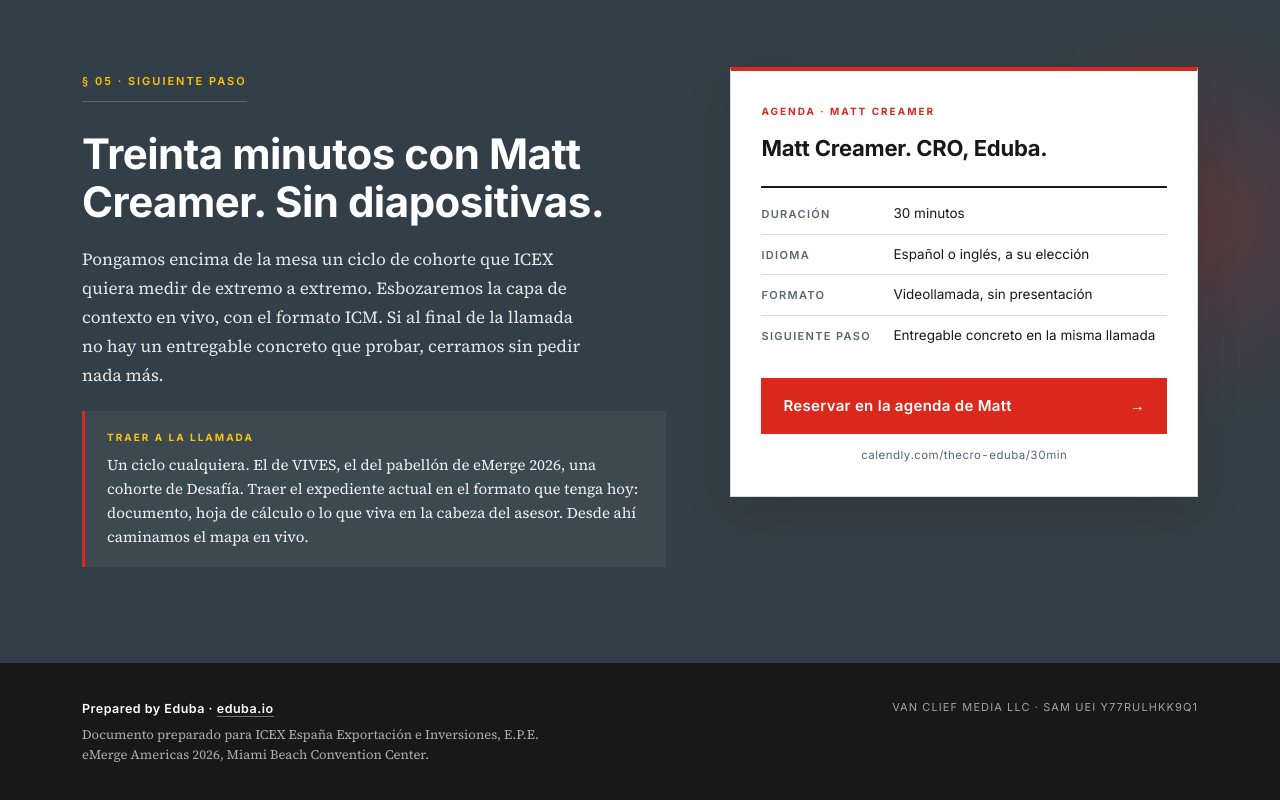
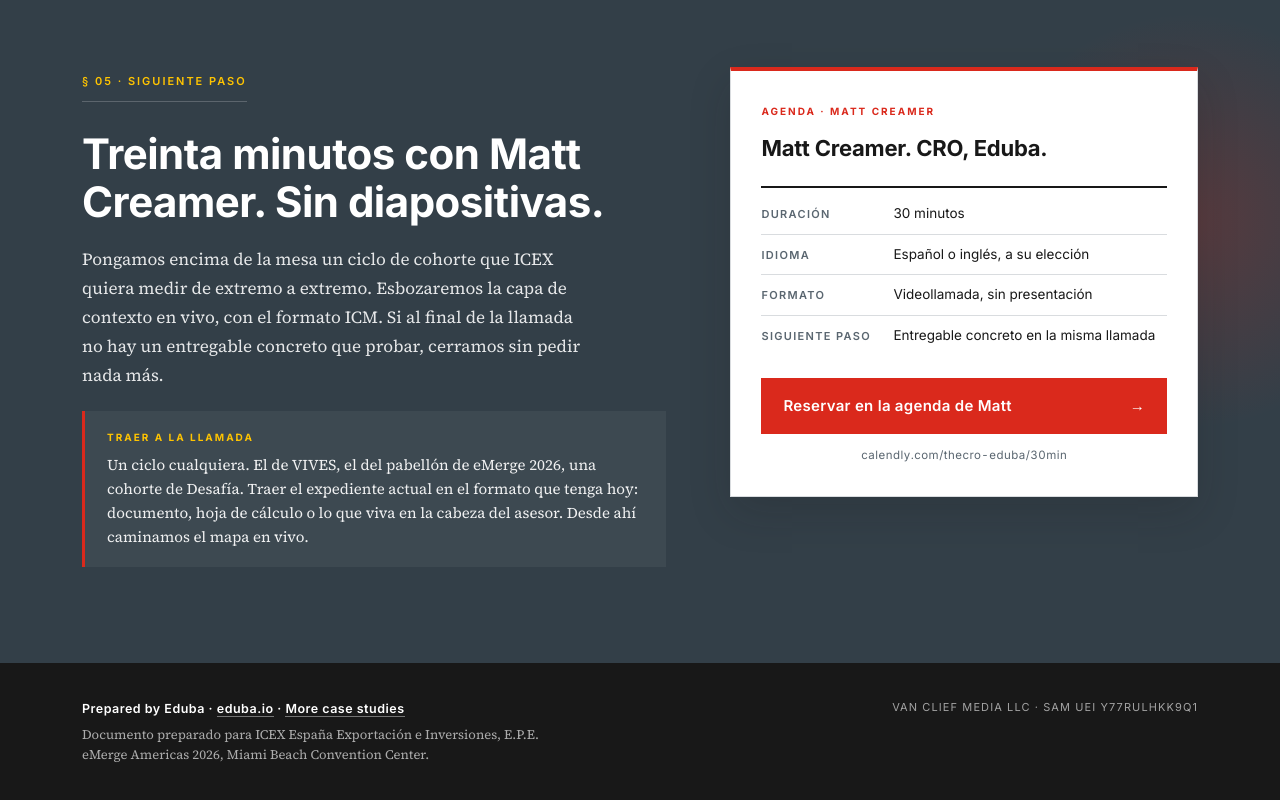
Before and after one commit to mattcreamer17-gif/spain-icex, a plain HTML site: page index.html in a window 1280 px wide. Shown: the part 4390-5190 px from the top of the page. Drawn offline with Linux system fonts and the light colour scheme.

Commit message:
Add eduba.io/works case studies link

```diff
--- a/index.html
+++ b/index.html
@@ -467,7 +467,7 @@
 <footer class="site-footer">
   <div class="container site-footer-inner">
     <div class="footer-left">
-      <div class="prepared">Prepared by Eduba · <a href="https://eduba.io" target="_blank" rel="noopener">eduba.io</a></div>
+      <div class="prepared">Prepared by Eduba · <a href="https://eduba.io" target="_blank" rel="noopener">eduba.io</a> &middot; <a href="https://eduba.io/works" target="_blank" rel="noopener">More case studies</a></div>
       <div class="footer-sub">
         <span class="only-es">Documento preparado para ICEX España Exportación e Inversiones, E.P.E. eMerge Americas 2026, Miami Beach Convention Center.</span>
         <span class="only-en">Document prepared for ICEX Espana Exportacion e Inversiones, E.P.E. eMerge Americas 2026, Miami Beach Convention Center.</span>
```
